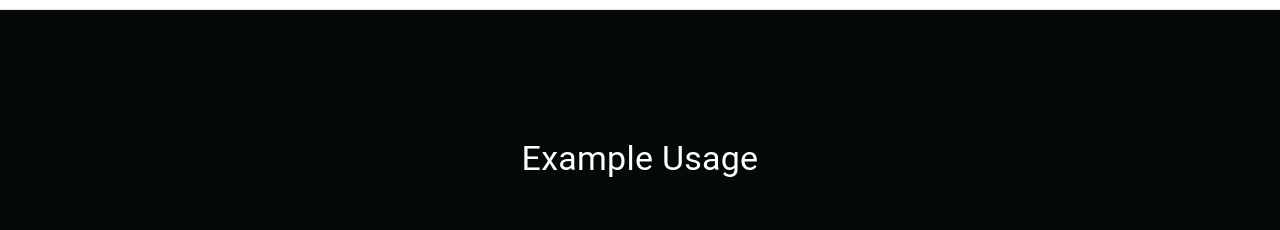
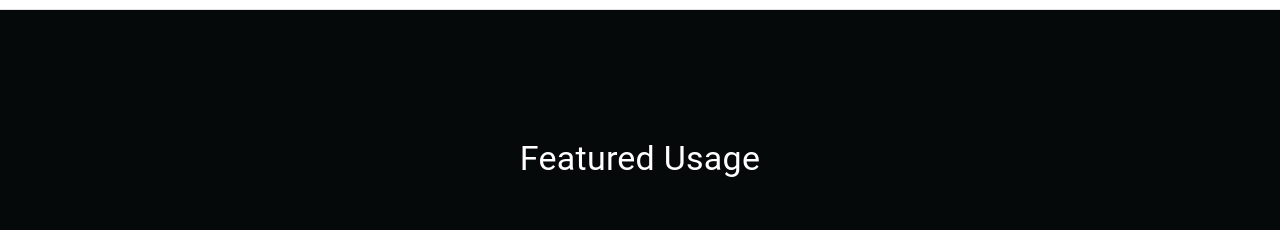
Before and after one commit to markov-ai-xyz/markov-ui, a React (Create React App) app: page / in a window 1280 px wide. Shown: the part 4340-4570 px from the top of the page. Built offline with nearby package versions, Linux system fonts and the light colour scheme.

Commit message:
Update wording to featured usage

```diff
--- a/src/components/YoutubeCarousel.tsx
+++ b/src/components/YoutubeCarousel.tsx
@@ -93,7 +93,7 @@ const YoutubeCarousel: React.FC = () => {
     <Box sx={{ bgcolor: '#06090a', color: 'white' }}>
       <Container id="usage" sx={{ py: { xs: 8, sm: 16 } }}>
         <Typography component="h2" variant="h4" align="center" gutterBottom sx={{ mb: 4 }}>
-          Example Usage
+          Featured Usage
         </Typography>
         <br/>
         <Box sx={{ display: 'flex' }}>
```
